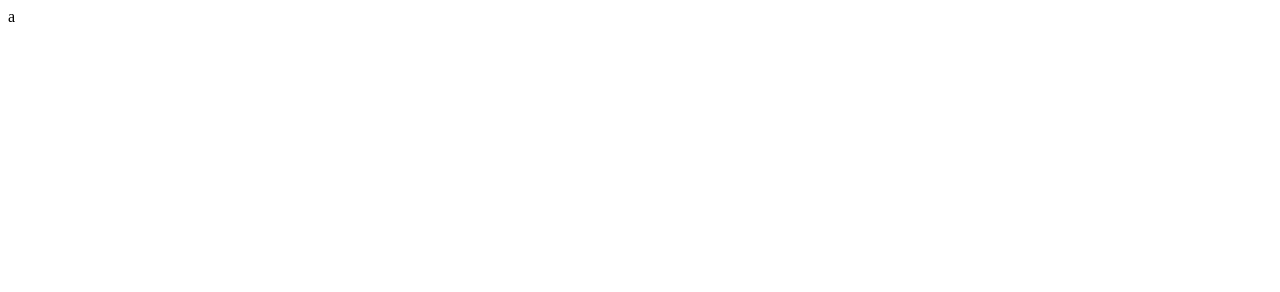
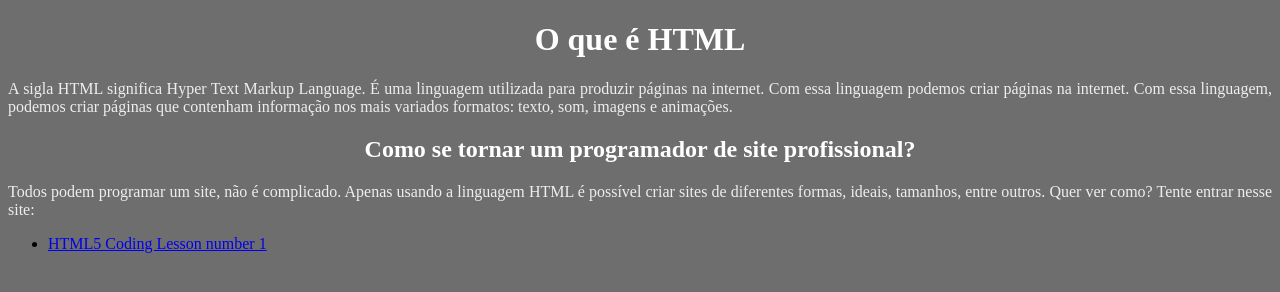
Before and after one commit to ViolinSoloist/ViolinSoloist.github.io, a plain HTML site: page index.html in a window 1280 px wide. Drawn offline with Linux system fonts and the light colour scheme.

Commit message:
index file

```diff
--- a/index.html
+++ b/index.html
@@ -1 +1,25 @@
-a
+<!DOCTYPE  html>
+<head> <title> Formatação de textos </title> </head>
+<body style=background-color:rgb(110,110,110)>
+<h1 style="color:white;text-align:center"> O que é HTML </h1>
+<p style="color:rgb(238,238,238);text-align:justify">
+A sigla HTML significa Hyper Text Markup Language.
+É uma linguagem utilizada para produzir páginas na internet.
+Com essa linguagem podemos criar páginas na internet.
+Com essa linguagem, podemos criar páginas que contenham informação
+nos mais variados formatos: texto, som, imagens e animações.
+</p>
+<h2 style="color:white;text-align:center"> Como se tornar um programador de site profissional? </h2>
+<p style="color:rgb(238,238,238);text-align:justify">
+Todos podem programar um site, não é complicado. Apenas usando
+a linguagem HTML é possível criar sites de diferentes formas,
+ideais, tamanhos, entre outros. Quer ver como?
+Tente entrar nesse site:
+</p>
+
+<ul>
+	<li> <a href="https://youtu.be/xvFZjo5PgG0"> HTML5 Coding Lesson number 1 </a> </li>
+</ul>
+
+</body>
+</html>
```
